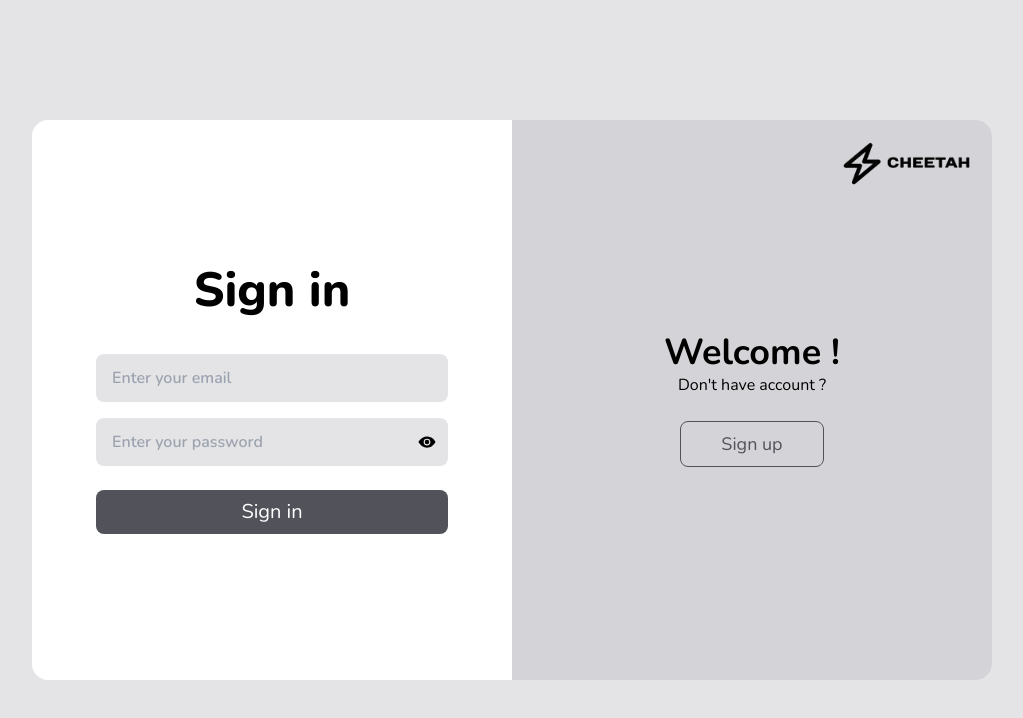
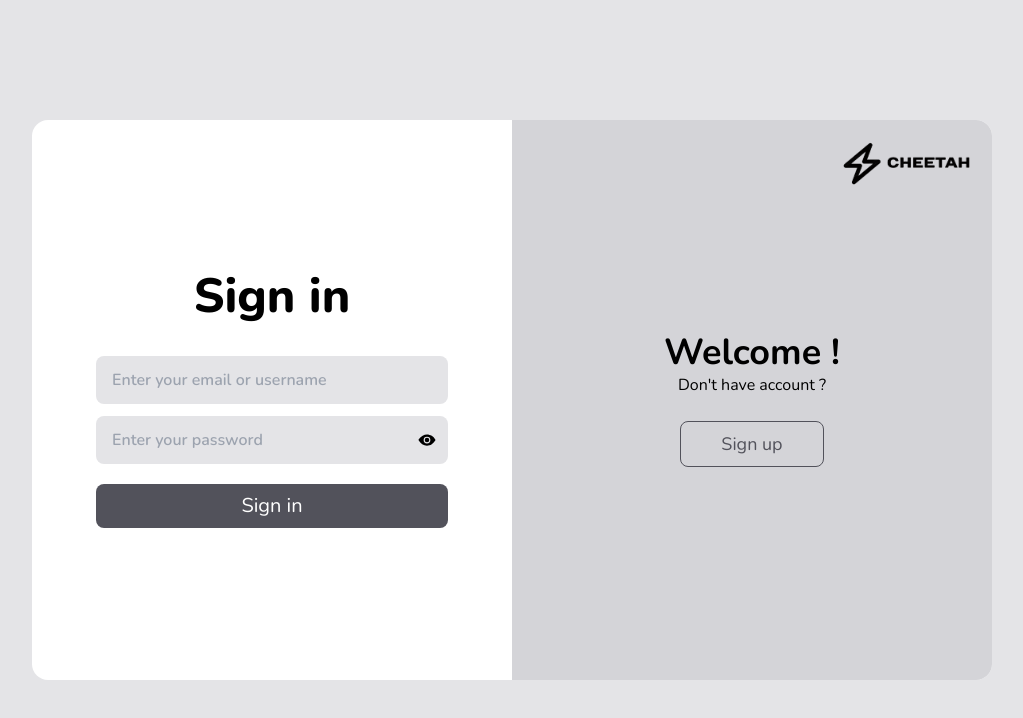
Before and after one commit to cheetah-kmitl/Cheetah-Frontend, a React (Vite) app: page /auth in a window 1280 px wide. Shown: the top 718 px of the page, without its empty margins (128-1151 px from the left). Built offline with nearby package versions, Linux system fonts and the light colour scheme; no server answers.

Commit message:
Adjust styles

```diff
--- a/src/components/SigninForm.tsx
+++ b/src/components/SigninForm.tsx
@@ -50,14 +50,14 @@ export const SigninForm = () => {
   return (
     <form
       onSubmit={onFormSubmit}
-      className="flex flex-col gap-4 px-16 justify-center items-center"
+      className="flex flex-col gap-3 px-16 justify-center items-center"
     >
       <h1 className="text-5xl font-extrabold mb-6">
         Sign in
       </h1>
       <TextInput
         onType={(text) => setEmailAddress(text)}
-        placeHolder="Enter your email"
+        placeHolder="Enter your email or username"
       />
       <TextInput
         onType={(text) => setPassword(text)}
--- a/src/components/SignupForm.tsx
+++ b/src/components/SignupForm.tsx
@@ -26,6 +26,7 @@ export const SignupForm = () => {
 
   async function onSignInFormSubmit(e: React.FormEvent<HTMLFormElement>) {
     e.preventDefault();
+    setErrorMsg("");
 
     if (!username || !emailAddress || !password || !confirmPassword) {
       setErrorMsg("Please fill all inputs");
@@ -61,6 +62,7 @@ export const SignupForm = () => {
     e.preventDefault();
 
     if (!clerkSignUp.isLoaded) return;
+    setErrorMsg("");
 
     try {
       setIsVerifying(true);
@@ -85,7 +87,7 @@ export const SignupForm = () => {
     isSignupPhase ?
       <form
         onSubmit={onSignInFormSubmit}
-        className="flex flex-col gap-4 px-16 justify-center items-center"
+        className="flex flex-col gap-3 px-16 justify-center items-center"
       >
         <h1 className="text-5xl font-extrabold mb-6">
           Sign up
```
